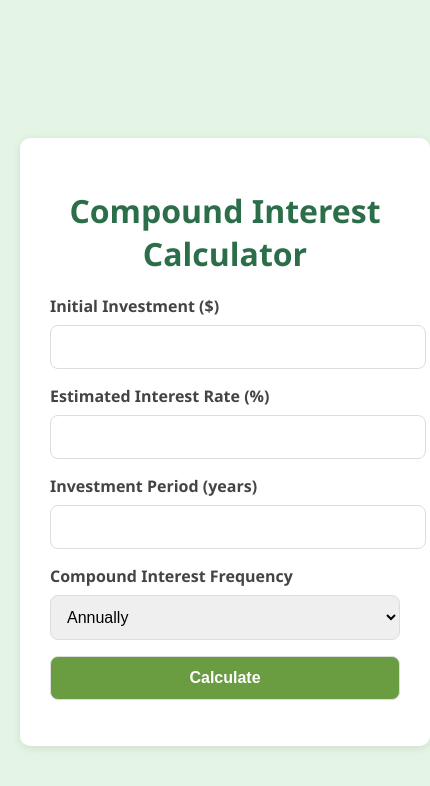
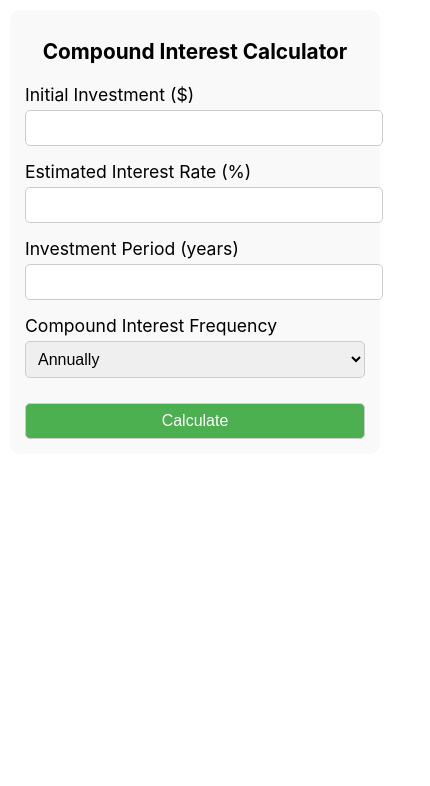
Before and after one commit to yutanatana/compound_interest, a React (Create React App) app: page / in a window 390 px wide. Shown: the top 786 px of the page, 430 px wide, since content can reach past the window. Built offline with nearby package versions, Linux system fonts and the light colour scheme.

Commit message:
change layout

```diff
--- a/src/CompoundInterestCalculator.css
+++ b/src/CompoundInterestCalculator.css
@@ -1,77 +1,80 @@
-/* CompoundInterestCalculator.css */
-body {
-    font-family: 'Segoe UI', Tahoma, Geneva, Verdana, sans-serif;
-    background-color: #e5f5e5;
-    margin: 0;
-    display: flex;
-    justify-content: center;
-    align-items: center;
-    height: 100vh;
+/* 基本的なスタイル */
+.container {
+    max-width: 600px; /* コンテナの最大幅を設定 */
+    margin: 0 auto; /* コンテナを中央揃え */
     padding: 20px;
-  }
-
-  .container {
-    background-color: white;
-    padding: 30px;
+    background-color: #f9f9f9;
     border-radius: 10px;
-    box-shadow: 0 2px 8px rgba(0, 0, 0, 0.1);
-    width: 100%;
-    max-width: 500px;
   }
 
   h1 {
-    font-size: 2rem;
-    color: #2c6e49;
+    text-align: center;
+    font-size: 1.5em;
     margin-bottom: 20px;
-    text-align: center;
+  }
+
+  div {
+    margin-bottom: 15px;
   }
 
   label {
     display: block;
-    margin-bottom: 8px;
-    font-weight: 600;
-    color: #444;
+    margin-bottom: 5px;
+    font-size: 1.1em;
+    font-weight: 400;
   }
 
   input, select, button {
-    width: 100%;
-    padding: 12px;
-    margin-bottom: 16px;
-    border: 1px solid #ddd;
-    border-radius: 8px;
-    font-size: 1rem;
-    transition: all 0.3s ease;
-  }
-
-  input:focus, select:focus, button:focus {
-    border-color: #6a9c42;
-    outline: none;
+    width: 100%; /* すべての入力欄とボタンの幅を100%にして、親要素にフィットさせる */
+    padding: 10px;
+    border: 1px solid #ccc;
+    border-radius: 5px;
   }
 
   button {
-    background-color: #6a9c42;
+    background-color: #4CAF50;
     color: white;
-    font-weight: bold;
     cursor: pointer;
+    font-size: 1.1em;
+    margin-top: 10px;
     transition: background-color 0.3s ease;
   }
 
   button:hover {
-    background-color: #558d38;
-  }
-
-  .result {
-    margin-top: 20px;
-    padding: 12px;
-    background-color: #f9f9f9;
-    border-radius: 8px;
-    font-weight: bold;
-    font-size: 1.2rem;
-    color: #333;
+    background-color: #45a049;
   }
 
   .error {
     color: red;
-    font-weight: bold;
+    text-align: center;
     margin-top: 10px;
   }
+
+  .result {
+    font-size: 1.2em;
+    font-weight: bold;
+    text-align: center;
+    margin-top: 20px;
+  }
+
+  /* レスポンシブ対応 */
+  @media (max-width: 768px) {
+    /* スマートフォンの画面に合わせた調整 */
+    .container {
+      padding: 15px;
+      margin: 10px;
+    }
+
+    h1 {
+      font-size: 1.3em; /* 見出しのフォントサイズを小さく */
+    }
+
+    input, select, button {
+      font-size: 1em; /* 入力欄やボタンのフォントサイズを少し小さく */
+      padding: 8px;
+    }
+
+    .error, .result {
+      font-size: 1em; /* エラーメッセージや結果のフォントサイズ調整 */
+    }
+  }
```
